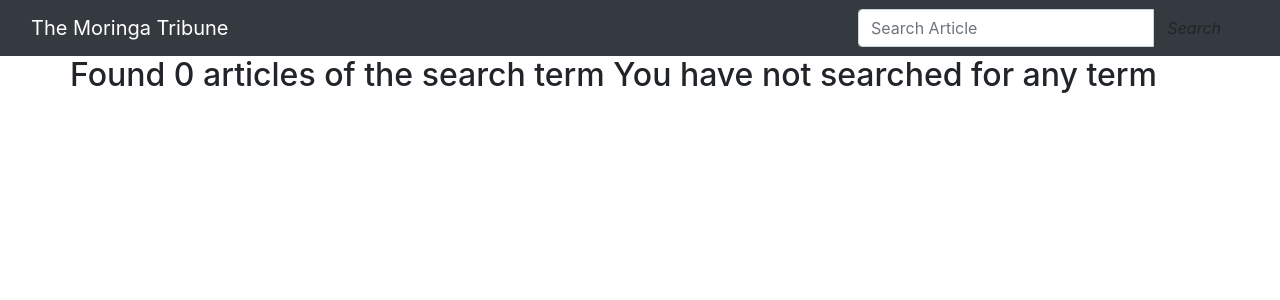
After one commit to Jay-68/moringa-tribune, a Django app: page /search/ in a window 1280 px wide. The commit adds this page. Shown: the top 300 px of the page. Run offline with Django 3.2, Linux system fonts and the light colour scheme; some libraries are stand-ins or nearby versions.

Commit message:
search article terms and return all found articles

```diff
--- /dev/null
+++ b/news/templates/all-news/search.html
@@ -0,0 +1,21 @@
+{% extends 'all-news/base.html' %}
+{% block content %}
+<div class="container">
+  <div class="row">
+    {% if articles %}
+    <h2>Found {{ articles|length }} of searched term {{ message }}</h2>
+    {% else %}
+    <h2>Found 0 articles of the search term {{ message }}</h2>
+    {% endif %}
+  </div>
+  <div class="row">
+    {% if articles %}
+      {% for article in articles %}
+      <div class="col-md-3">
+        <h1>{{ article|title }}</h1>
+      </div>
+      {% endfor %}
+    {% endif %}
+  </div>
+</div>
+{% endblock content %}
--- a/news/templates/navbar.html
+++ b/news/templates/navbar.html
@@ -17,7 +17,7 @@
           <div class="input-group">
             <input type="text" class="form-control" placeholder="Search Article" name="article">
             <div class="input-group-btn">
-              <button class="btn btn-default" type="submit"><i class="glyphicon glyphicon-search"></i></button>
+              <button class="btn btn-default" type="submit"><i class="glyphicon glyphicon-search">Search</i></button>
             </div>
           </div>
         </form>
--- a/news/urls.py
+++ b/news/urls.py
@@ -3,6 +3,6 @@
 
 urlpatterns = [
     path('', views.news_of_day, name='NewsToday'),
-    path('archives/(\d{4}-\d{2}-\d{2})/',views.past_days_news,name='pastNews')
+    path('archives/(\d{4}-\d{2}-\d{2})/',views.past_days_news,name='pastNews'),
     path('search/', views.search_results, name='search_results')
 ]
```
